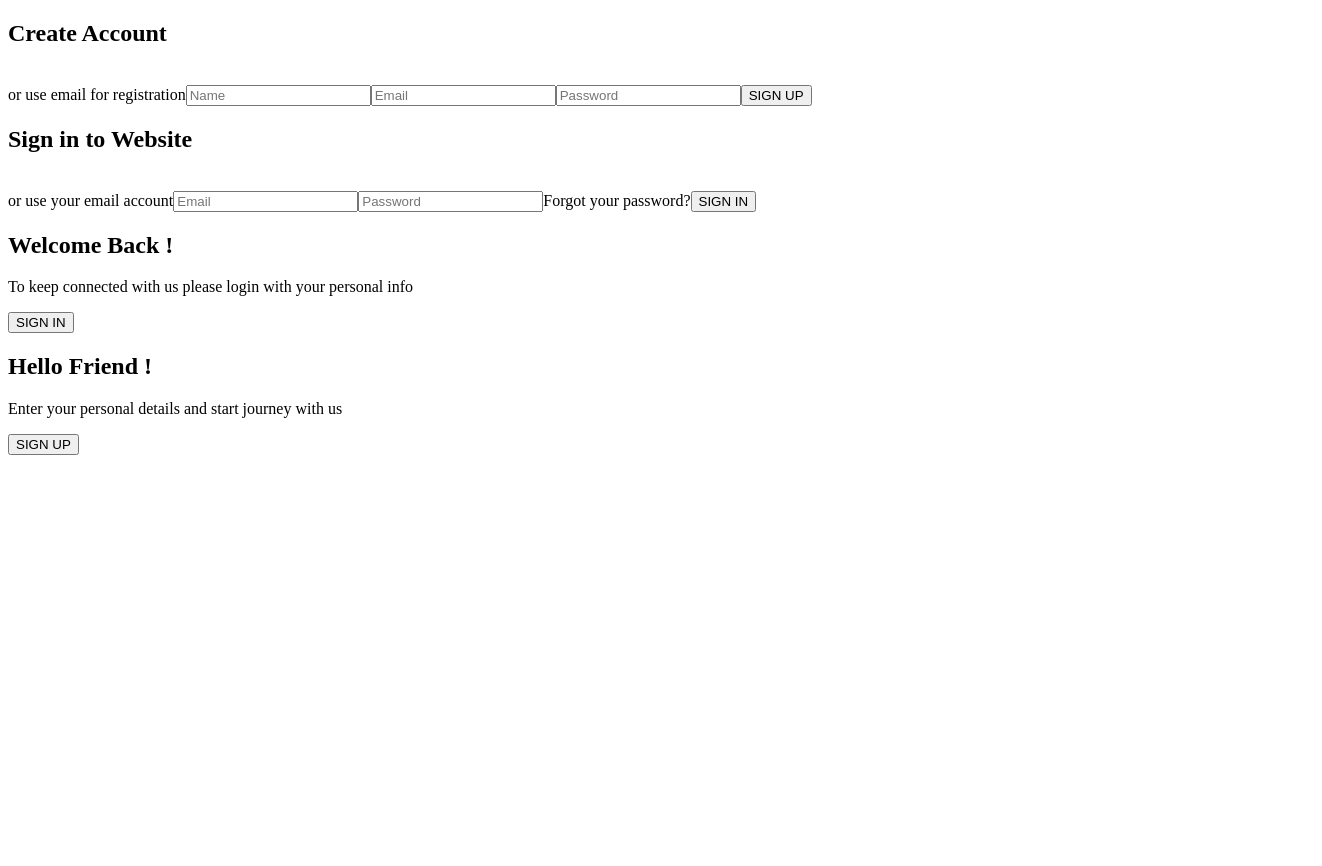
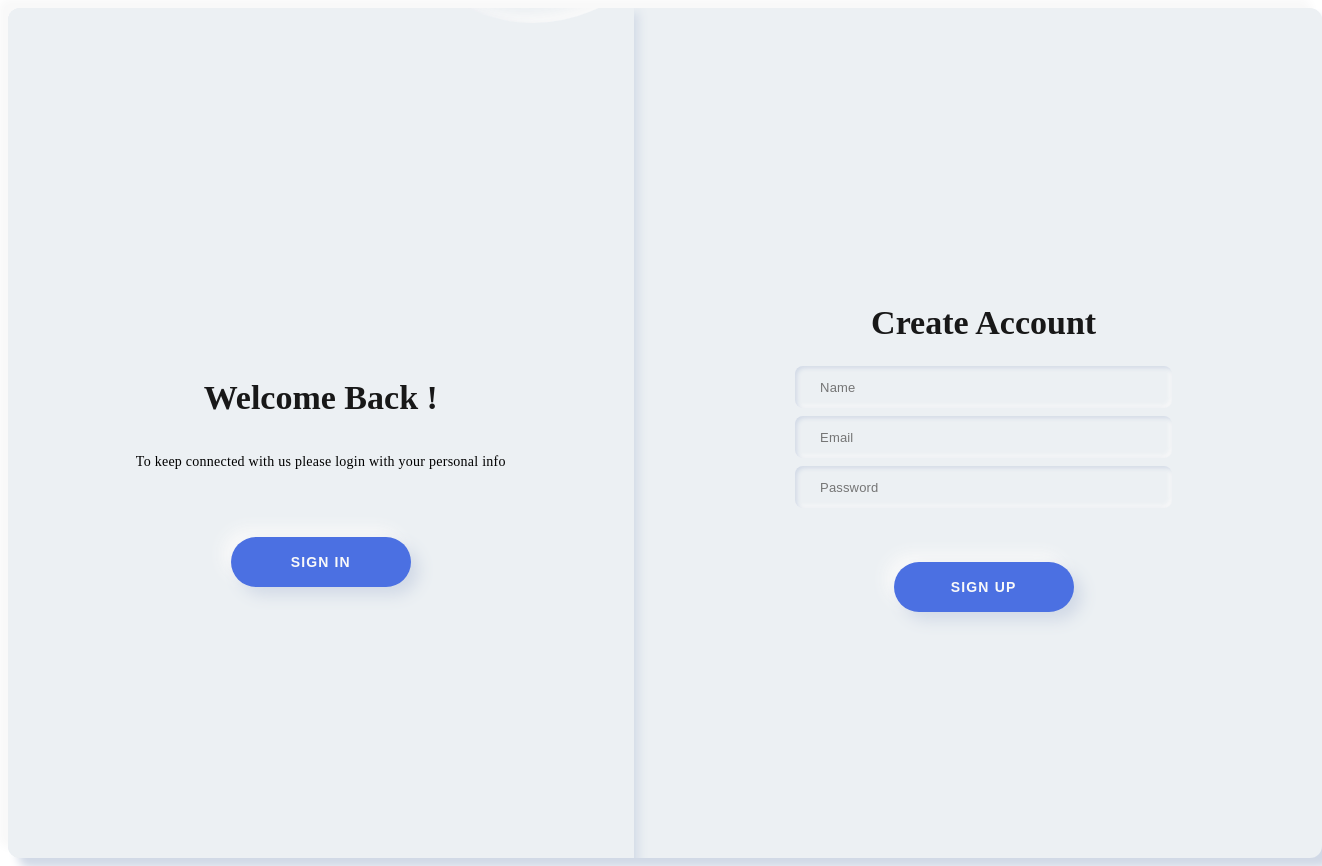
Before and after one commit to dexopan/shop-tools, a Next.js app in the folder client/: page /auth in a window 1280 px wide. Shown: the whole page, 1322 px wide, since content can reach past the window. Before the commit the page ends 800 px from the top, so only its background shows below. Built offline with nearby package versions, Linux system fonts and the light colour scheme.

Commit message:
add style to Auth page

```diff
--- a/client/app/auth/page.tsx
+++ b/client/app/auth/page.tsx
@@ -1,45 +1,81 @@
+'use client';
+import styles from '@/styles/auth/index.module.scss';
+import { useRef } from 'react';
+import { useMediaQuery } from '@/hooks/useMediaQuery';
+
 export default function Auth() {
+	const isMedia800 = useMediaQuery(800);
+	const switchCtn = useRef() as React.MutableRefObject<HTMLDivElement>;
+	const switchC1 = useRef() as React.MutableRefObject<HTMLDivElement>;
+	const switchC2 = useRef() as React.MutableRefObject<HTMLDivElement>;
+	const switchCircle1 = useRef() as React.MutableRefObject<HTMLDivElement>;
+	const switchCircle2 = useRef() as React.MutableRefObject<HTMLDivElement>;
+	const aContainer = useRef() as React.MutableRefObject<HTMLDivElement>;
+	const bContainer = useRef() as React.MutableRefObject<HTMLDivElement>;
+
+	function switchForm() {
+		switchCtn.current.classList.add(styles.is_gx);
+		setTimeout(() => switchCtn.current.classList.remove(styles.is_gx), 1500)
+		switchCtn.current.classList.toggle(styles.is_txr);
+		switchCircle1.current.classList.toggle(styles.is_txr);
+		switchCircle2.current.classList.toggle(styles.is_txr);
+		switchC1.current.classList.toggle(styles.is_hidden);
+		switchC2.current.classList.toggle(styles.is_hidden);
+		aContainer.current.classList.toggle(styles.is_txl);
+		bContainer.current.classList.toggle(styles.is_txl);
+		bContainer.current.classList.toggle(styles.is_z200);
+	}
+
 	return (
-		<div className="main">
-			<div className="container a_container" id="a_container">
-				<form className="form" id="a_form" method="" action="">
-					<h2 className="form_title title">Create Account</h2>
-					<div className="form__icons">
-						<img className="form__icon" src="" />
-					</div><span className="form__span">or use email for registration</span>
-					<input className="form__input" type="text" placeholder="Name" />
-					<input className="form__input" type="text" placeholder="Email" />
-					<input className="form__input" type="password" placeholder="Password" />
-					<button className="form__button button submit">SIGN UP</button>
-				</form>
+		<div className={styles.main}>
+
+			<div ref={aContainer} className={`${styles.container} ${styles.a_container}`} id="a_container">
+				<div className={styles.container_inner}>
+					<form className={styles.form}>
+						<h2 className={`${styles.title} ${styles.form__title}`}>Create Account</h2>
+						<input className={styles.form__input} type="text" placeholder="Name" />
+						<input className={styles.form__input} type="text" placeholder="Email" />
+						<input className={styles.form__input} type="password" placeholder="Password" />
+						<button className={`${styles.button} ${styles.form__button} ${styles.submit}`}>SIGN UP</button>
+					</form>
+				</div>
 			</div>
-			<div className="container b_container" id="b_container">
-				<form className="form" id="b_form" method="" action="">
-					<h2 className="form_title title">Sign in to Website</h2>
-					<div className="form__icons">
-						<img className="form__icon" src="" alt="" />
-						<img className="form__icon" src="" />
-						<img className="form__icon" src="" />
-					</div><span className="form__span">or use your email account</span>
-					<input className="form__input" type="text" placeholder="Email" />
-					<input className="form__input" type="password" placeholder="Password" />
-					<a className="form__link">Forgot your password?</a>
-					<button className="form__button button submit">SIGN IN</button>
-				</form>
+
+			<div ref={bContainer} className={`${styles.container} ${styles.b_container}`} id="b_container">
+				<div className={styles.container_inner}>
+					<form className={styles.form} >
+						<h2 className={`${styles.title} ${styles.form__title}`}>Sign in to Website</h2>
+						<input className={styles.form__input} type="text" placeholder="Email" />
+						<input className={styles.form__input} type="password" placeholder="Password" />
+						<button className={`${styles.button} ${styles.form__button} ${styles.submit}`}>SIGN IN</button>
+					</form>
+				</div>
 			</div>
-			<div className="switch" id="switch-cnt">
-				<div className="switch__circle"></div>
-				<div className="switch__circle switch__circle--t"></div>
-				<div className="switch__container" id="switch-c1">
-					<h2 className="switch__title title">Welcome Back !</h2>
-					<p className="switch__description description">To keep connected with us please login with your personal info</p>
-					<button className="switch__button button switch-btn">SIGN IN</button>
+
+			<div ref={switchCtn} className={styles.switch} id="switch-cnt">
+				<div ref={switchCircle1} className={styles.switch__circle}></div>
+				<div ref={switchCircle2} className={`${styles.switch__circle} ${styles.switch__circle__t}`}></div>
+
+				<div ref={switchC1} className={styles.switch__container} id="switch-c1">
+					{!isMedia800 && (
+						<>
+							<h2 className={`${styles.switch__title} ${styles.title}`}>Welcome Back !</h2>
+							<p className={`${styles.switch__description} ${styles.description}`}>To keep connected with us please login with your personal info</p>
+						</>
+					)}
+					<button onClick={switchForm} className={`${styles.button} ${styles.switch__button} ${styles.switch_btn}`}>SIGN IN</button>
 				</div>
-				<div className="switch__container is-hidden" id="switch-c2">
-					<h2 className="switch__title title">Hello Friend !</h2>
-					<p className="switch__description description">Enter your personal details and start journey with us</p>
-					<button className="switch__button button switch-btn">SIGN UP</button>
+
+				<div ref={switchC2} className={`${styles.switch__container} ${styles.is_hidden}`} id="switch-c2">
+					{!isMedia800 && (
+						<>
+							<h2 className={`${styles.switch__title} ${styles.title}`}>Hello Friend !</h2>
+							<p className={`${styles.switch__description} ${styles.description}`}>Enter your personal details and start journey with us</p>
+						</>
+					)}
+					<button onClick={switchForm} className={`${styles.button} ${styles.switch__button} ${styles.switch_btn}`}>SIGN UP</button>
 				</div>
+
 			</div>
 		</div>
 	)
--- a/client/app/page.tsx
+++ b/client/app/page.tsx
@@ -1,6 +1,7 @@
 import Head from "next/head"
+import Auth from "./auth/page"
 
-export default function Auth() {
+export default function Main() {
 
 	return (
 		<>
@@ -10,8 +11,7 @@ export default function Auth() {
 				<meta name="viewport" content="width=device-width, initial-scale=1" />
 				<meta charSet="UTF-8" />
 			</Head>
-			<h1>Auth</h1>
-
+			<Auth />
 		</>
 
 	)
--- /dev/null
+++ b/client/hooks/useMediaQuery.ts
@@ -0,0 +1,34 @@
+import { getWindowWidth } from '@/utils/common'
+import { useEffect, useState } from 'react'
+
+const useWindowWidth = () => {
+	const [windowWidth, setWindowWidth] = useState(getWindowWidth())
+
+	const handleResize = () => setWindowWidth(getWindowWidth())
+
+	useEffect(() => {
+		window.addEventListener('resize', handleResize, true)
+
+		return () => window.removeEventListener('resize', handleResize, true)
+	}, [])
+
+	return { windowWidth, handleResize }
+}
+
+export const useMediaQuery = (maxWidth: number) => {
+	const {
+		windowWidth: { windowWidth },
+		handleResize,
+	} = useWindowWidth()
+	const [isMedia, setIsMedia] = useState(false)
+
+	useEffect(() => {
+		if (windowWidth <= maxWidth) {
+			setIsMedia(true)
+		} else {
+			setIsMedia(false)
+		}
+	}, [handleResize, maxWidth, windowWidth])
+
+	return isMedia
+}
--- a/client/styles/auth/index.module.scss
+++ b/client/styles/auth/index.module.scss
@@ -12,31 +12,12 @@ $purple: #4B70E2;
 
 $transition: 1.25s;
 
-*, *::after, *::before {
-	margin: 0;
-	padding: 0;
-	box-sizing: border-box;
-    user-select: none;
-}
-/* Generic */
-body{
+
+/**/
+.main {
+  position: relative;
   width: 100%;
   height: 100vh;
-    display: flex;
-    justify-content: center;
-    align-items: center;
-    font-family: 'Montserrat', sans-serif;
-    font-size: 12px;
-	background-color: $neu-1;
-	color: $gray;
-}
-/**/
-.main{
-    position: relative;
-    width: 1000px;
-	min-width: 1000px;
-	min-height: 600px;
-    height: 600px;
   padding: 25px;
   background-color: $neu-1;
   box-shadow:
@@ -44,27 +25,64 @@ body{
     -10px -10px 10px $white;
   border-radius: 12px;
   overflow: hidden;
-	@media(max-width: 1200px){  transform: scale(.7); }
-	@media(max-width: 1000px){  transform: scale(.6); }
-	@media(max-width: 800px){  transform: scale(.5); }
-	@media(max-width: 600px){  transform: scale(.4); }
+
+  &.dark_mode {
+    background-color: #2d2d2d;
+    box-shadow:
+      10px 10px 10px #2d2d2d,
+      -10px -10px 10px $black;
+  }
+}
+.main {
+	position: relative;
+	width: 100%;
+	height: 100vh;
+	padding: 25px;
+	background-color: $neu-1;
+	box-shadow:
+	  10px 10px 10px $neu-2,
+	  -10px -10px 10px $white;
+	border-radius: 12px;
+	overflow: hidden;
+
+	&.dark_mode {
+	  background-color: #2d2d2d;
+	  box-shadow:
+		 10px 10px 10px #2d2d2d,
+		 -10px -10px 10px $black;
+	}
+}
 
 
-}
-.container{
+.container {
 	display: flex;
 	justify-content: center;
 	align-items: center;
 	position: absolute;
 
 	top: 0;
-    width: 600px;
 	height: 100%;
 	padding: 25px;
 
 	background-color: $neu-1;
-    transition: $transition;
+	transition: $transition, background-color 0s;
+
+	&.dark_mode {
+	  background-color: #2d2d2d;
 	}
+
+	@media (max-width: 430px) {
+		padding: 10px;
+	 }
+
+	 &__inner {
+		display: flex;
+		flex-direction: column;
+		align-items: center;
+		justify-content: center;
+	 }
+}
+
 .form{
     display: flex;
     justify-content: center;
@@ -98,7 +116,6 @@ body{
         border: none;
         outline: none;
 
-        font-family: 'Montserrat', sans-serif;
 		background-color: $neu-1;
 		transition: .25s ease;
 		border-radius: 8px;
@@ -111,6 +128,21 @@ body{
 			box-shadow:
 				inset 4px 4px 4px $neu-2,
 				inset -4px -4px 4px $white;
+		}
+		&.dark_mode {
+			background-color: #2d2d2d;
+			color: #f2f2f2;
+			box-shadow:
+			inset 4px 4px 4px $black,
+			inset -4px -4px 4px $black;
+		}
+
+		@media (max-width: 530px) {
+			width: 270px;
+		 }
+
+		 @media (max-width: 400px) {
+			width: 210px;
 		 }
     }
     &__span{
@@ -126,18 +158,36 @@ body{
     }
 }
 .title{
+    margin: 0;
     font-size: 34px;
     font-weight: 700;
-    line-height: 3;
+    margin-bottom: 20px;
     color: $black;
+
+	 &.dark_mode {
+		color: #f2f2f2;
+	}
+
+	@media (max-width: 530px) {
+		font-size: 26px;
+	 }
+
+	 @media (max-width: 410px) {
+		font-size: 20px;
+	 }
 }
 .description{
     font-size: 14px;
     letter-spacing: .25px;
     text-align: center;
     line-height: 1.6;
+
+	 &.dark_mode {
+		color: #f2f2f2;
+	}
 }
 .button{
+	 position: relative;
     width: 180px;
     height: 50px;
     border-radius: 25px;
@@ -154,16 +204,55 @@ body{
 
 	 border: none;
     outline: none;
+
+	 &.dark_mode {
+		box-shadow:
+		8px 8px 16px #2d2d2d,
+		-8px -8px 16px $black;
+	}
+
+	@media (max-width: 530px) {
+		width: 135px;
+		margin-top: 20px;
+	 }
 }
 /**/
 
 .a_container{
     z-index: 100;
-    left: calc(100% - 600px );
+    left: calc(100% - 42% );
+
+	 @media (max-width: 1000px) {
+		left: 50%;
+	 }
+
+	 @media (max-width: 800px) {
+		left: 32%;
+	 }
+
+	 @media (max-width: 630px) {
+		left: 25%;
+	 }
+
+	 @media (max-width: 530px) {
+		left: 25%;
+	 }
 }
 .b_container{
-    left: calc(100% - 600px );
+    left: calc(100% - 42% );
     z-index: 0;
+
+	 @media (max-width: 1000px) {
+		left: 50%;
+	 }
+
+	 @media (max-width: 800px) {
+		left: 32%;
+	 }
+
+	 @media (max-width: 630px) {
+		left: 25%;
+	 }
 }
 
 .switch{
@@ -174,19 +263,34 @@ body{
     top: 0;
     left: 0;
     height: 100%;
-    width: 400px;
+    width: 40%;
 
     padding: 50px;
     z-index: 200;
-    transition: $transition;
+    transition: $transition, background-color 0s, box-shadow 0s;
 
     background-color: $neu-1;
     overflow: hidden;
 
-
 	box-shadow:
 		4px 4px 10px $neu-2,
 		-4px -4px 10px $white;
+
+	&.dark_mode {
+		background-color: #2d2d2d;
+		box-shadow:
+		8px 8px 16px $black,
+		-8px -8px 16px $black;
+	}
+
+	@media (max-width: 800px) {
+		width: 100px;
+	 }
+
+	 @media (max-width: 430px) {
+		padding: 0;
+		width: 75px;
+	 }
 
     &__circle{
         position: absolute;
@@ -198,11 +302,18 @@ body{
 			inset 8px 8px 12px $neu-2,
 			inset -8px -8px 12px $white;
 
+		&.dark_mode {
+			background-color: #2d2d2d;
+			box-shadow:
+			8px 8px 16px #2d2d2d,
+			-8px -8px 16px $black;
+		}
+
         bottom: -60%;
         left: -60%;
-        transition: $transition;
+        transition: $transition background-color 0s;
 
-        &--t{
+        &__t{
             top: -30%;
             left: 60%;
             width: 300px;
@@ -217,56 +328,125 @@ body{
         flex-direction: column;
         position: absolute;
         width: 400px;
-        padding: 50px 55px;
+        padding: 50px 35px;
 
         transition: $transition ;
+
+		  @media (max-width: 800px) {
+			padding: 0;
+			width: auto;
+		 }
 
     }
 
     &__button{
-        cursor: pointer;
-		&:hover{
-			box-shadow:
-				6px 6px 10px $neu-2,
-				-6px -6px 10px $white;
-			transform: scale(.985);
-			transition: .25s;
+		@media (max-width: 800px) {
+			margin-top: 0;
+			width: 90px;
 		 }
-		&:active,
-		&:focus{
-			box-shadow:
-				2px 2px 6px $neu-2,
-				-2px -2px 6px $white;
-			transform: scale(.97);
-			transition: .25s;
+
+		 @media (max-width: 430px) {
+			width: 70px;
 		 }
     }
 }
 /**/
-.is_txr{
-    left: calc(100% - 400px );
+.is_txr {
+	left: calc(100% - 40%);
 	transition: $transition;
 	transform-origin: left;
+
+	@media (max-width: 800px) {
+	  left: auto;
+	  left: calc(100% - 102px);
 	}
-.is_txl{
-    left: 0;
+
+	@media (max-width: 430px) {
+	  left: calc(100% - 75px);
+	}
+ }
+
+ .is_txl {
+	left: 15%;
 	transition: $transition;
 	transform-origin: right;
+
+	@media (max-width: 1000px) {
+	  left: 10%;
 	}
-.is_z200{
+
+	@media (max-width: 800px) {
+	  left: 18%;
+	}
+
+	@media (max-width: 630px) {
+	  left: 7%;
+	}
+
+	@media (max-width: 530px) {
+	  left: 3%;
+	}
+ }
+
+ .is_z200 {
 	z-index: 200;
 	transition: $transition;
  }
-.is_hidden{
+
+ .is_hidden {
 	visibility: hidden;
 	opacity: 0;
 	position: absolute;
 	transition: $transition;
  }
-.is_gx{
-    animation: is_gx $transition;
+
+ .is_gx {
+	animation: is-gx $transition;
+
+	@media (max-width: 800px) {
+	  animation: is-gx-mobile $transition;
 	}
-@keyframes is_gx {
-    0%, 10%, 100%{ width: 400px; }
-    30%, 50%{ width: 500px;}
+
+	@media (max-width: 430px) {
+	  animation: is-gx-mobile430 $transition;
 	}
+ }
+
+ @keyframes is-gx {
+
+	0%,	10%,	100% {
+	  width: 40%;
+
+	  @media (max-width: 800px) {
+		 width: 100px;
+	  }
+	}
+
+	30%,	50% {
+	  width: 500px;
+
+	  @media (max-width: 800px) {
+		 width: 100px;
+	  }
+	}
+ }
+
+ @keyframes is-gx-mobile {
+	0%,	10%,	100% {
+	  width: 100px;
+	}
+
+	30%,	50% {
+	  width: 200px;
+	}
+ }
+
+ @keyframes is-gx-mobile430 {
+	0%,	10%,	100% {
+	  width: 75px;
+	}
+
+	30%,	50% {
+	  width: 150px;
+	}
+ }
--- /dev/null
+++ b/client/utils/common.ts
@@ -0,0 +1,6 @@
+export const getWindowWidth = () => {
+	const { innerWidth: windowWidth } =
+		typeof window !== 'undefined' ? window : { innerWidth: 0 }
+
+	return { windowWidth }
+}
```
Lines whose indentation alone changed are shown as unchanged.
